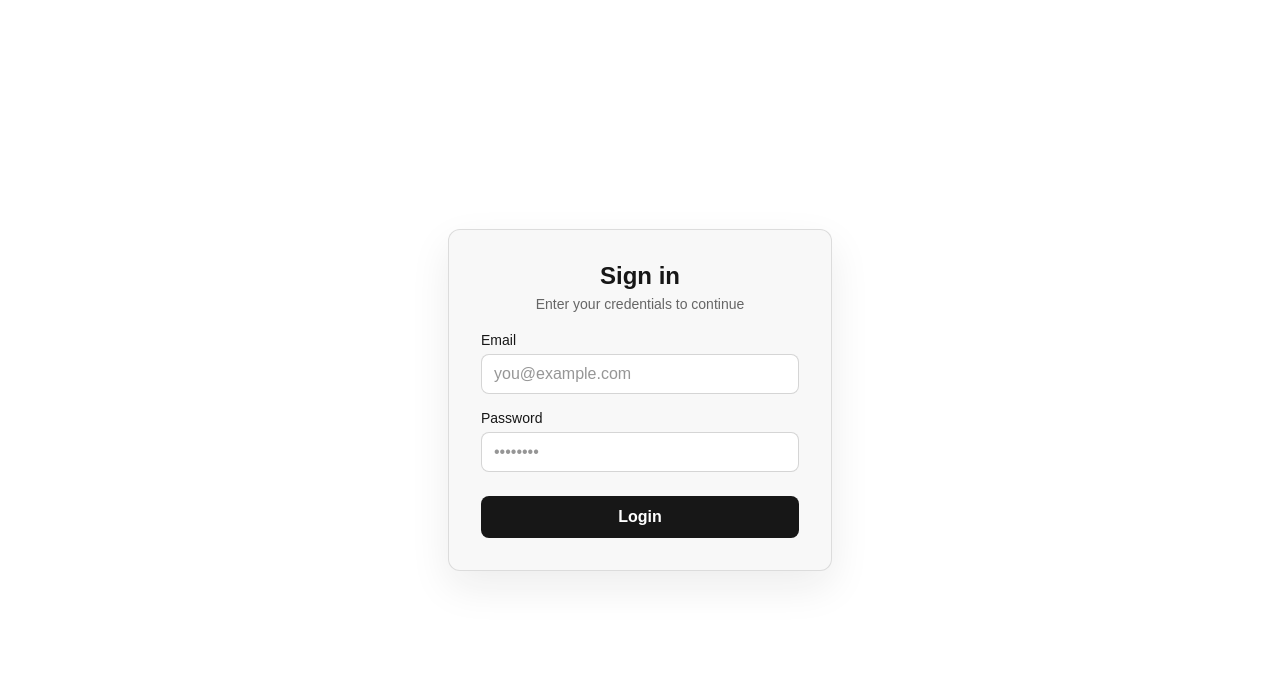
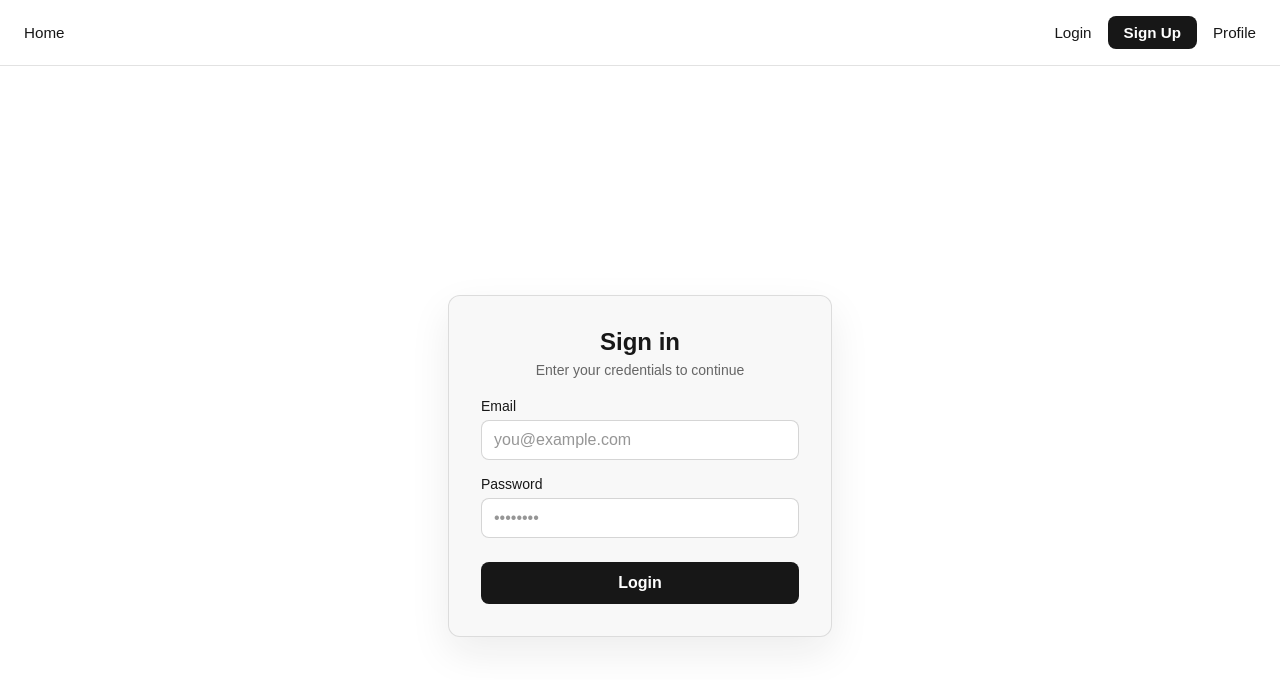
Before and after one commit to KrisMoralesZ/Sales-Point-Frontend, a Next.js app: page /login in a window 1280 px wide. Shown: the top 680 px of the page. Built offline with nearby package versions, Linux system fonts and the light colour scheme; no server answers.

Commit message:
Create Navbar component

```diff
--- a/src/app/layout.tsx
+++ b/src/app/layout.tsx
@@ -1,5 +1,6 @@
 import type { Metadata } from "next";
 import { Geist, Geist_Mono } from "next/font/google";
+import Navbar from "@/components/navbar/Navbar";
 import Toast from "@/components/Toast";
 import "./globals.css";
 
@@ -30,6 +31,7 @@ export default function RootLayout({
       suppressHydrationWarning
     >
       <body suppressHydrationWarning>
+        <Navbar />
         {children}
         <Toast />
       </body>
--- /dev/null
+++ b/src/components/navbar/Navbar.module.css
@@ -0,0 +1,52 @@
+.wrapper {
+  display: flex;
+  flex-direction: row;
+  align-items: center;
+  justify-content: space-between;
+  gap: 1rem;
+  padding: 1rem 1.5rem;
+  border-bottom: 1px solid color-mix(in srgb, var(--foreground) 12%, transparent);
+  background: var(--background);
+}
+
+.left {
+  display: flex;
+  flex-direction: row;
+  align-items: center;
+}
+
+.right {
+  display: flex;
+  flex-direction: row;
+  align-items: center;
+  gap: 1rem;
+  list-style: none;
+}
+
+.link {
+  color: var(--foreground);
+  font-size: 0.95rem;
+  font-weight: 500;
+  transition: color 0.2s ease;
+}
+
+.link:hover {
+  color: color-mix(in srgb, var(--foreground) 70%, transparent);
+}
+
+.buttonLink {
+  display: inline-flex;
+  align-items: center;
+  justify-content: center;
+  padding: 0.5rem 1rem;
+  border-radius: 0.5rem;
+  background: var(--foreground);
+  color: var(--background);
+  font-size: 0.95rem;
+  font-weight: 600;
+  transition: opacity 0.2s ease;
+}
+
+.buttonLink:hover {
+  opacity: 0.85;
+}
--- /dev/null
+++ b/src/components/navbar/Navbar.tsx
@@ -0,0 +1,32 @@
+import Link from "next/link";
+import styles from "./Navbar.module.css";
+
+export default function Navbar() {
+  return (
+    <nav className={styles.wrapper}>
+      <div className={styles.left}>
+        <Link href="/" className={styles.link}>
+          Home
+        </Link>
+      </div>
+
+      <ul className={styles.right}>
+        <li>
+          <Link href="/login" className={styles.link}>
+            Login
+          </Link>
+        </li>
+        <li>
+          <Link href="/signup" className={styles.buttonLink}>
+            Sign Up
+          </Link>
+        </li>
+        <li>
+          <Link href="/profile" className={styles.link}>
+            Profile
+          </Link>
+        </li>
+      </ul>
+    </nav>
+  );
+}
```
